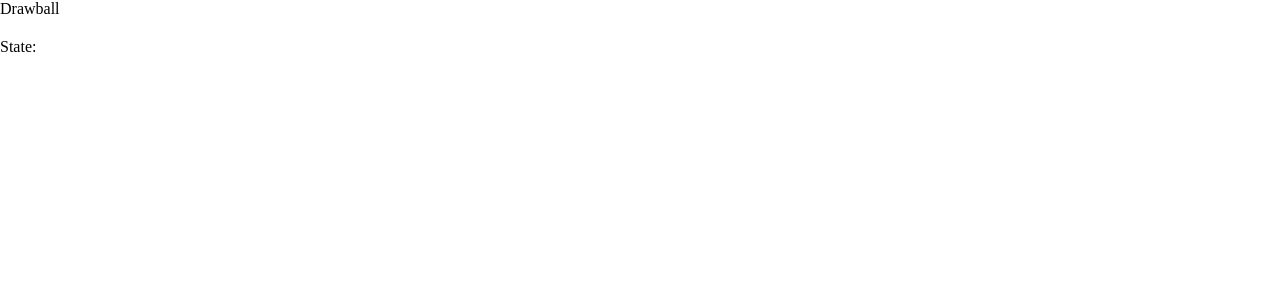
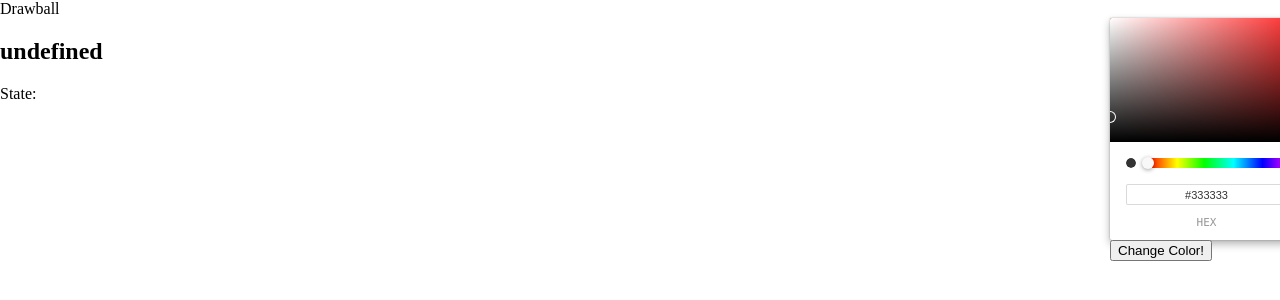
Before and after one commit to JosephRodolfo/Drawball-JS-React, a React (Create React App) app: page / in a window 1280 px wide. Shown: the top 300 px of the page. Built offline with nearby package versions, Linux system fonts and the light colour scheme.

Commit message:
add react-color for color picker and initial color picking implementation

```diff
--- a/src/App.js
+++ b/src/App.js
@@ -1,10 +1,14 @@
 import Canvas from "./components/Canvas";
+import ColorPicker from "./components/ColorPicker";
 import styles from "./styles/styles.scss"
 function App() {
   return (
     <div className="App">
       <header className="App-header">Drawball</header>
+      <div className="temp-page">
       <Canvas />
+      <ColorPicker />
+      </div>
     </div>
   );
 }
--- a/src/components/Canvas.js
+++ b/src/components/Canvas.js
@@ -10,11 +10,13 @@ import { useKeyPress } from "./Controls";
 const Canvas = (props) => {
   const canvasRef = useRef(null);
   const [currentChunk, setCurrentChunk] = useState([0, 0]);
+  const [disabledButton, setDisabledButton] = useState(false);
 
-  let viewController = new ViewController();
+
 
 
   const startGame=()=>{
+    setDisabledButton(true);
   controller.createChunk([0, 0]);
   controller.createShip();
 
@@ -72,7 +74,7 @@ setCurrentChunk(controller.ships[0].currentChunk)
 
   return (
     <div className="canvas-wrapper" onKeyDown={boundKeyPress} tabIndex="0">
-      <h2>{currentChunk.position}</h2>
+      <h2>{`${currentChunk.position} `}</h2>
       <p>State: {currentChunk.state}</p>
       <canvas
         height="1010px"
@@ -81,7 +83,7 @@ setCurrentChunk(controller.ships[0].currentChunk)
         ref={canvasRef}
         {...props}
       />
-      <button onClick={startGame}>Button</button>
+      <button disabled={disabledButton}onClick={startGame}>Button</button>
       <button onClick={()=>{
         console.log(controller)
       }}>check everything</button>
--- a/src/components/Classes/Body.js
+++ b/src/components/Classes/Body.js
@@ -1,9 +1,6 @@
 export default class Body {
   constructor(size, mass, position, currentChunk) {
     this.position = { x: 0, y: 0 };
-    this.velocity = { x: 0, y: 0 };
-    this.acceleration = { x: 0, y: 0 };
-    this.mass = mass;
     this.size = size;
     this.color = "blue"
     this.currentChunk = currentChunk;
--- a/src/components/ColorPicker.js
+++ b/src/components/ColorPicker.js
@@ -1,10 +1,26 @@
+import { ChromePicker } from "react-color";
+import { useState } from "react";
+import { controller } from "./GameController";
 
 const ColorPicker = (props) => {
+  const [color, setColor] = useState({ background: "#333" });
 
+  const handleChangeComplete = (color) => {
+    setColor({ background: color.hex });
+  };
+
+  const changeColor = () => {
+    controller.ships[0].color = color.background;
+  };
 
   return (
     <div>
-
+      <ChromePicker
+        color={color.background}
+        onChangeComplete={handleChangeComplete}
+        disableAlpha={true}
+      />
+      <button onClick={changeColor}>Change Color!</button>
     </div>
   );
 };
--- a/src/components/GameController.js
+++ b/src/components/GameController.js
@@ -1,5 +1,8 @@
 import Body from "./Classes/Body";
-import { searchForArray } from "../utilities/searchForArray";
+import {
+  searchForArray,
+  returnIndexChunkMatchingId,
+} from "../utilities/searchForArray";
 import Chunk from "./Classes/Chunk";
 
 export class GameController {
@@ -16,20 +19,16 @@ export class GameController {
     if (!offOrOnChunk) {
       //player didn't leave board, return
       return this.ships[0].currentChunk;
-    } //if hit player has left board, checks if this is a new or preexisting; chunk
+    } //if hit player has left board, checks if this is a new or preexisting chunk
 
     const newOrOldChunk = this.handlePlayerHittingNewChunk({
       x: x / 10,
       y: y / 10,
     });
-    console.log(newOrOldChunk)
     if (!Array.isArray(newOrOldChunk)) {
       //returns Pre-existing chunk object, load and set state in canvas;
-      console.log('oldchunk')
-      console.log(this.chunks[newOrOldChunk])
       this.ships[0].currentChunk = this.chunks[newOrOldChunk];
       this.ships[0].mirrorMove();
-
 
       return this.chunks[newOrOldChunk];
     }
@@ -45,12 +44,13 @@ export class GameController {
     let ship = new Body({ h: 10, w: 10 }, 10, { x: 0, y: 0 }, this.chunks[0]);
     this.ships.push(ship);
   }
-
+//create new chunk, constructor takes position array [x, y]
   createChunk(position) {
     let chunk = new Chunk(position);
     this.chunks.push(chunk);
     return chunk;
   }
+
   handlePlayerHittingNewChunk(chunk) {
     if (chunk.x !== 0) {
       let testChunk = [
@@ -71,11 +71,10 @@ export class GameController {
     function checkForExistingChunk(array, chunk) {
       let result = searchForArray(array, chunk);
       if (result === -1) {
-         console.log(chunk, "new chunk");
-         //!!!!!!!!!!!!!!! The problem is right now both of these return the same thing,
+        //  console.log(chunk, "new chunk");
         return chunk;
       } else {
-        console.log(array[result].position, "pre-existing chunk");
+        // console.log("pre-existing chunk");
 
         // return array[result].position;
         return result;
@@ -84,24 +83,27 @@ export class GameController {
   }
   //sets color in state of chunk at array of array position of current square
   handlePlaceColor() {
-    let chunkToColor = this.chunks.findIndex((element) => {
-      return element.id === this.ships[0].currentChunk.id;
-    });
-    let x = this.ships[0].position.x / 10;
-    let y = this.ships[0].position.y / 10;
+    const chunkToColor = returnIndexChunkMatchingId(
+      this.chunks,
+      this.ships[0].currentChunk
+    );
+    if (chunkToColor !== -1) {
+      const x = this.ships[0].position.x / 10;
+      const y = this.ships[0].position.y / 10;
       this.chunks[chunkToColor].state[x][y] = this.ships[0].color;
+    }
   }
 
   drawChunk(ctx) {
-    let chunkToColor = this.chunks.findIndex((element) => {
-      return element.id === this.ships[0].currentChunk.id;
-    });
-    if(chunkToColor!==-1){
-
+    const chunkToColor = returnIndexChunkMatchingId(
+      this.chunks,
+      this.ships[0].currentChunk
+    );
+    if (chunkToColor !== -1) {
       this.chunks[chunkToColor].state.forEach((element, indexX) => {
         element.forEach((elementInner, indexY) => {
           if (elementInner) {
-          ctx.fillStyle=this.ships[0].color
+            ctx.fillStyle = this.chunks[chunkToColor].state[indexX][indexY];
             ctx.fillRect(
               indexX * 10,
               indexY * 10,
@@ -111,7 +113,6 @@ export class GameController {
           }
         });
       });
-
     }
   }
 }
--- /dev/null
+++ b/src/styles/base/_base.scss
@@ -0,0 +1,8 @@
+* {
+    box-sizing: border-box;
+}
+
+.temp-page {
+    display: flex;
+    flex-direction: row;
+}
--- a/src/styles/styles.scss
+++ b/src/styles/styles.scss
@@ -1,2 +1,3 @@
 @import './base/settings';
+@import './base/base';
 @import './components/canvas';
--- a/src/utilities/searchForArray.js
+++ b/src/utilities/searchForArray.js
@@ -10,3 +10,12 @@ export function searchForArray(haystack, needle){
     }
     return -1;
   }
+
+  export function returnIndexChunkMatchingId(array, currentChunk){
+
+
+   let chunkToColor = array.findIndex((element) => {
+      return element.id === currentChunk.id;
+    });
+    return chunkToColor
+  }
```
Lines whose indentation alone changed are shown as unchanged.
